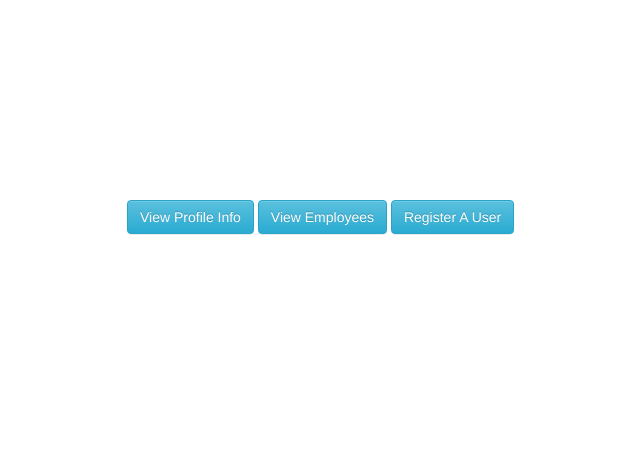
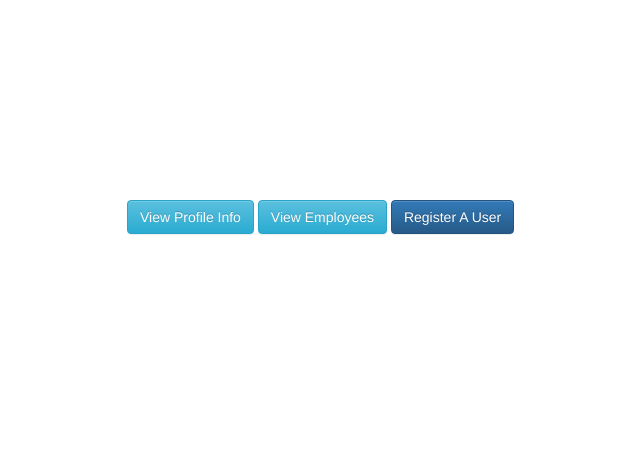
Before and after one commit to sxHelloWorld/SWEN-344-API-Project, a PHP site: page /adminHome.php in a window 1280 px wide. Shown: the part 200-674 px from the top of the page, without its empty margins (321-961 px from the left). Run offline with PHP 8.4, Linux system fonts and the light colour scheme.

Commit message:
messing around with styling more

```diff
--- a/website/html/adminHome.php
+++ b/website/html/adminHome.php
@@ -33,7 +33,7 @@
 <div id="buttonLinks" class="btn-group btn-group-lg" role="group" aria-label="Basic example">
   <a href="employeeInfo.php"><button type="button" class="btn btn-info">View Profile Info</button></a>
   <a href="viewEmployees.php"><button type="button" class="btn btn-info">View Employees</button></a>
-  <a href="registerUser.php"><button type="button" class="btn btn-info">Register A User</button></a>
+  <a href="registerUser.php"><button type="button" class="btn btn-primary">Register A User</button></a>
 </div>
 
 <footer>
```
